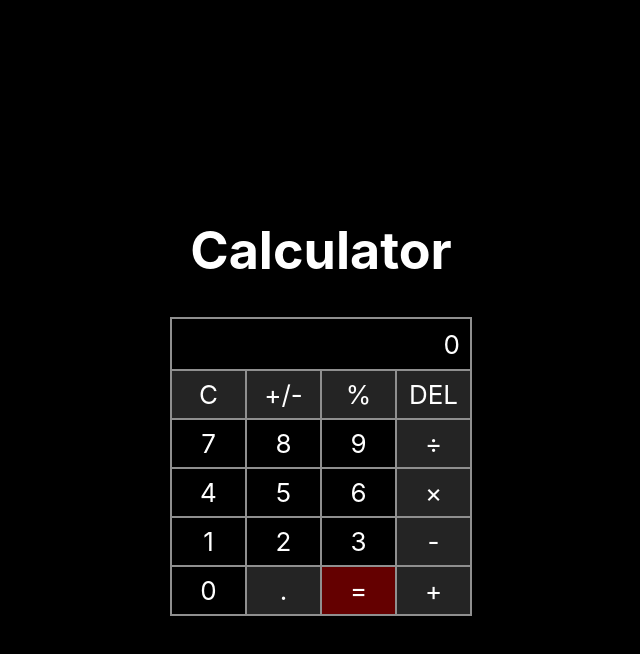
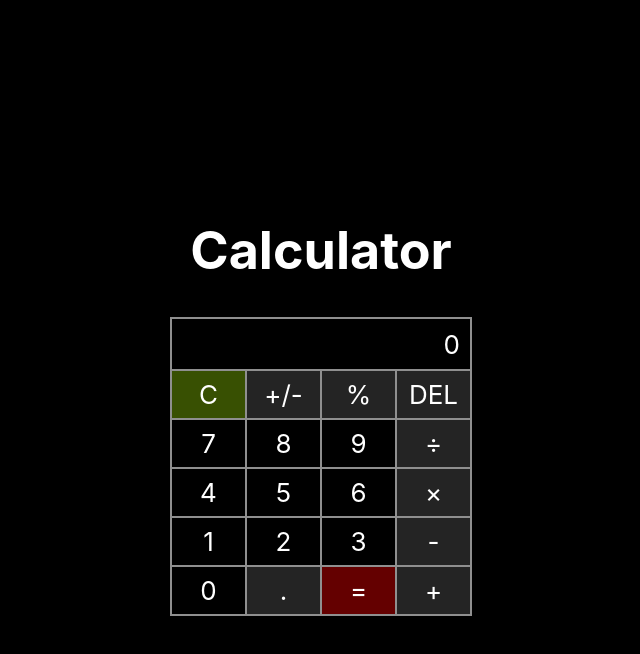
Before and after one commit to najimRizky/React-Calculator, a React (Create React App) app: page / in a window 1280 px wide. In both pictures the pointer is over the element 527 px from the left and 394 px from the top of the page. Shown: the top 654 px of the page, without its empty margins (319-959 px from the left). Built offline with nearby package versions, Linux system fonts and the light colour scheme.

Commit message:
Hover Button

```diff
--- a/src/App.css
+++ b/src/App.css
@@ -75,3 +75,7 @@ li{
   border: 1px solid rgb(143, 143, 143);
   height: 30px;
 }
+
+.btnNum:hover, .btnSym:hover, .btnEq:hover{
+  background-color: rgb(56, 80, 2);
+}
```
